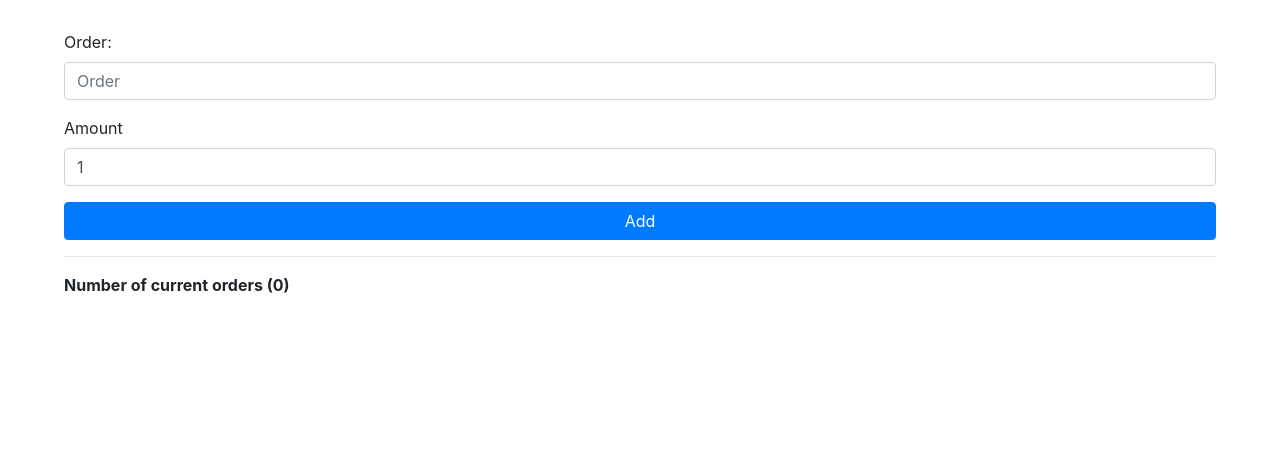
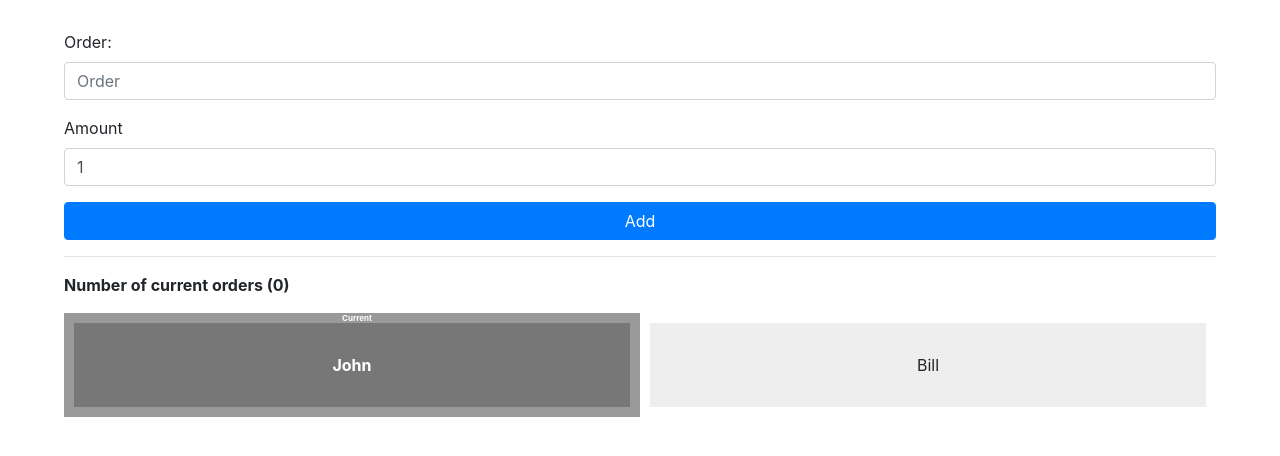
Before and after one commit to jmshanahan/redux-packt, a React (Create React App) app: page / in a window 1280 px wide. Shown: the top 456 px of the page. Built offline with nearby package versions, Linux system fonts and the light colour scheme.

Commit message:
Added customers

```diff
--- a/src/App.css
+++ b/src/App.css
@@ -40,3 +40,63 @@
     transform: rotate(360deg);
   }
 }
+.customer-card {
+  display: inline-block;
+  width: 50%;
+  text-align: center;
+  padding: 30px 30px;
+  background: #eee;
+  border: 10px solid #fff;
+  position: relative;
+}
+
+.customer-card:hover,
+.customer-card.selected {
+  border-color: #999;
+  background-color: #777;
+  cursor: pointer;
+  color: white;
+  font-weight: bold;
+}
+
+.customer-card.selected::after {
+  content: "Current";
+  width: 100%;
+  position: absolute;
+  top: -11px;
+  right: -5px;
+  font-size: 8px;
+}
+
+.customer-card .order-count {
+  position: absolute;
+  bottom: 5px;
+  left: 10px;
+  font-weight: normal;
+  font-size: 10px;
+}
+
+.customer-card * {
+  pointer-events: none;
+}
+
+.order-card {
+  background: #fddead;
+  padding: 10px 20px;
+  border-radius: 5px;
+  margin: 10px 0;
+  position: relative;
+}
+
+.order-card .order-id {
+  font-size: 80px;
+  line-height: 80px;
+  position: absolute;
+  right: 10px;
+  bottom: 10px;
+  min-width: 90px;
+  color: #ffe5b9;
+  font-weight: bold;
+  background: #fddead;
+  padding: 0 20px;
+}
--- a/src/App.js
+++ b/src/App.js
@@ -5,7 +5,7 @@ import store from "./components/store";
 import OrderCounter from "./components/order-counter";
 import OrderForm from "./components/order-form";
 import OrderList from "./components/order-list";
-
+import Customers from "./components/customers";
 function App() {
   return (
     <Provider store={store}>
@@ -15,6 +15,7 @@ function App() {
 
         <OrderCounter />
         <OrderList />
+        <Customers />
       </div>
     </Provider>
   );
--- /dev/null
+++ b/src/actions/customersActions.js
@@ -0,0 +1,6 @@
+import { SWITCH_CUSTOMER } from "./types";
+
+export const markCustomerAsSelected = id => ({
+  type: SWITCH_CUSTOMER,
+  payload: id
+});
--- a/src/actions/types.js
+++ b/src/actions/types.js
@@ -1,2 +1,3 @@
 export const ADD_ORDER = "ADD_ORDER";
 export const DELETE_ORDER = "DELETE_ORDER";
+export const SWITCH_CUSTOMER = "SWITCH_CUSTOMER";
--- /dev/null
+++ b/src/components/customers.js
@@ -0,0 +1,33 @@
+import React, { Component } from "react";
+import PropTypes from "prop-types";
+import { connect } from "react-redux";
+import { markCustomerAsSelected } from "../actions/customersActions";
+class Customers extends Component {
+  markAsSelected = e => {
+    this.props.markCustomerAsSelected(
+      parseInt(e.target.getAttribute("data-id"))
+    );
+  };
+  render() {
+    const { customers } = this.props;
+    return (
+      <div>
+        {customers.map(customer => (
+          <div
+            className={"customer-card " + (customer.selected ? "selected" : "")}
+            key={customer.id}
+            data-id={customer.id}
+            onClick={this.markAsSelected}
+          >
+            {customer.name}
+          </div>
+        ))}
+      </div>
+    );
+  }
+}
+const mapStateToProps = state => ({
+  customers: state.customers
+});
+const mapDispatchToProps = { markCustomerAsSelected };
+export default connect(mapStateToProps, mapDispatchToProps)(Customers);
--- /dev/null
+++ b/src/reducers/customersReducer.js
@@ -0,0 +1,30 @@
+import { SWITCH_CUSTOMER } from "../actions/types";
+
+let initialState = [
+  {
+    id: 1,
+    name: "John",
+    selected: true
+  },
+  {
+    id: 2,
+    name: "Bill",
+    selected: false
+  }
+];
+
+const customersReducer = (state = initialState, action) => {
+  switch (action.type) {
+    case SWITCH_CUSTOMER:
+      let newState = [...state];
+      newState.forEach(c => {
+        if (c.id === action.payload) c.selected = true;
+        else c.selected = false;
+      });
+      return newState;
+
+    default:
+      return state;
+  }
+};
+export default customersReducer;
--- a/src/reducers/index.js
+++ b/src/reducers/index.js
@@ -1,5 +1,7 @@
 import { combineReducers } from "redux";
 import orderReducer from "./orderReducer";
+import customerReducer from "./customersReducer";
 export default combineReducers({
-  orders: orderReducer
+  orders: orderReducer,
+  customers: customerReducer
 });
```
Also changed, not shown: src/components/checking.js (added, +48 -0 lines).
